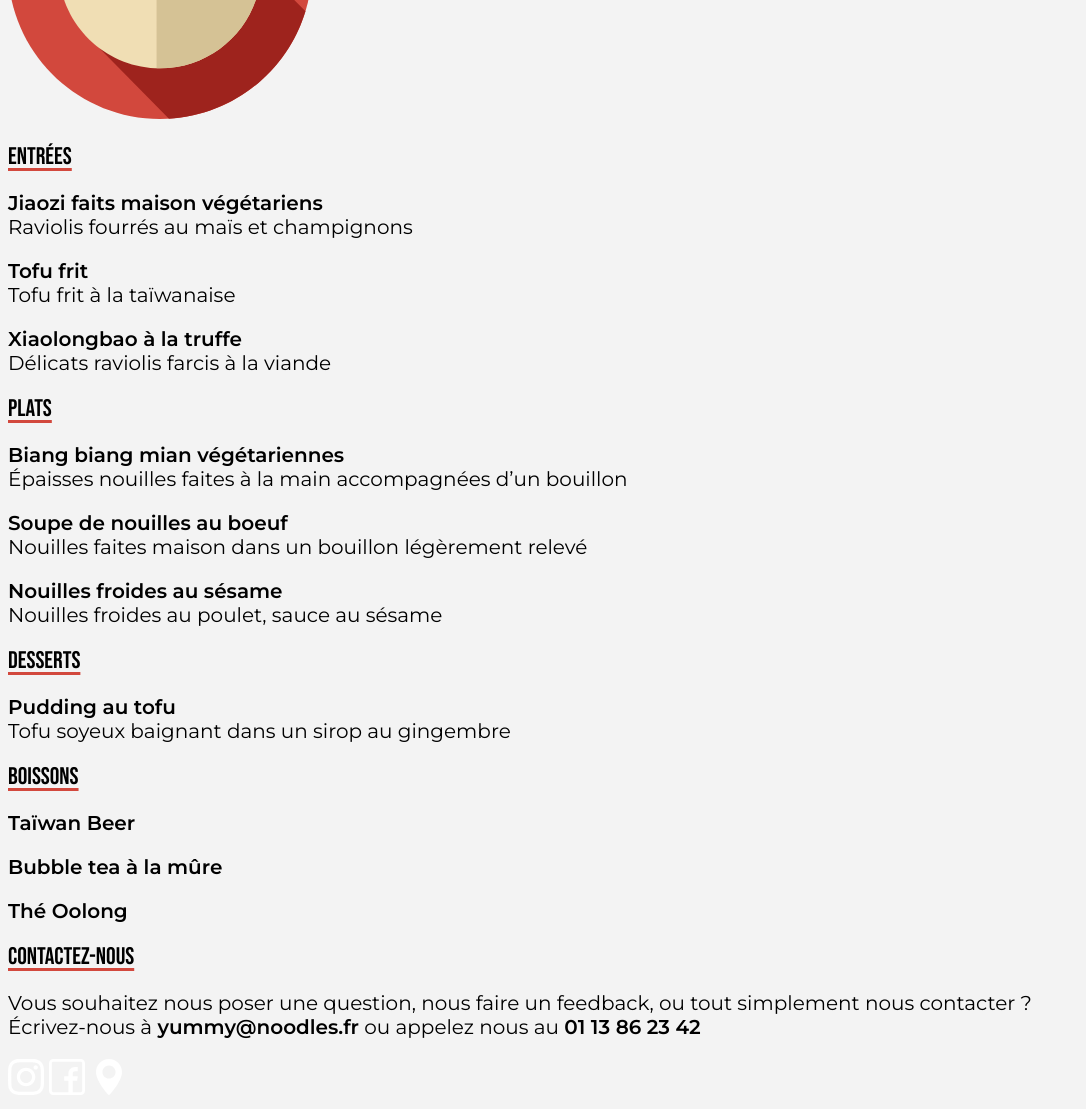
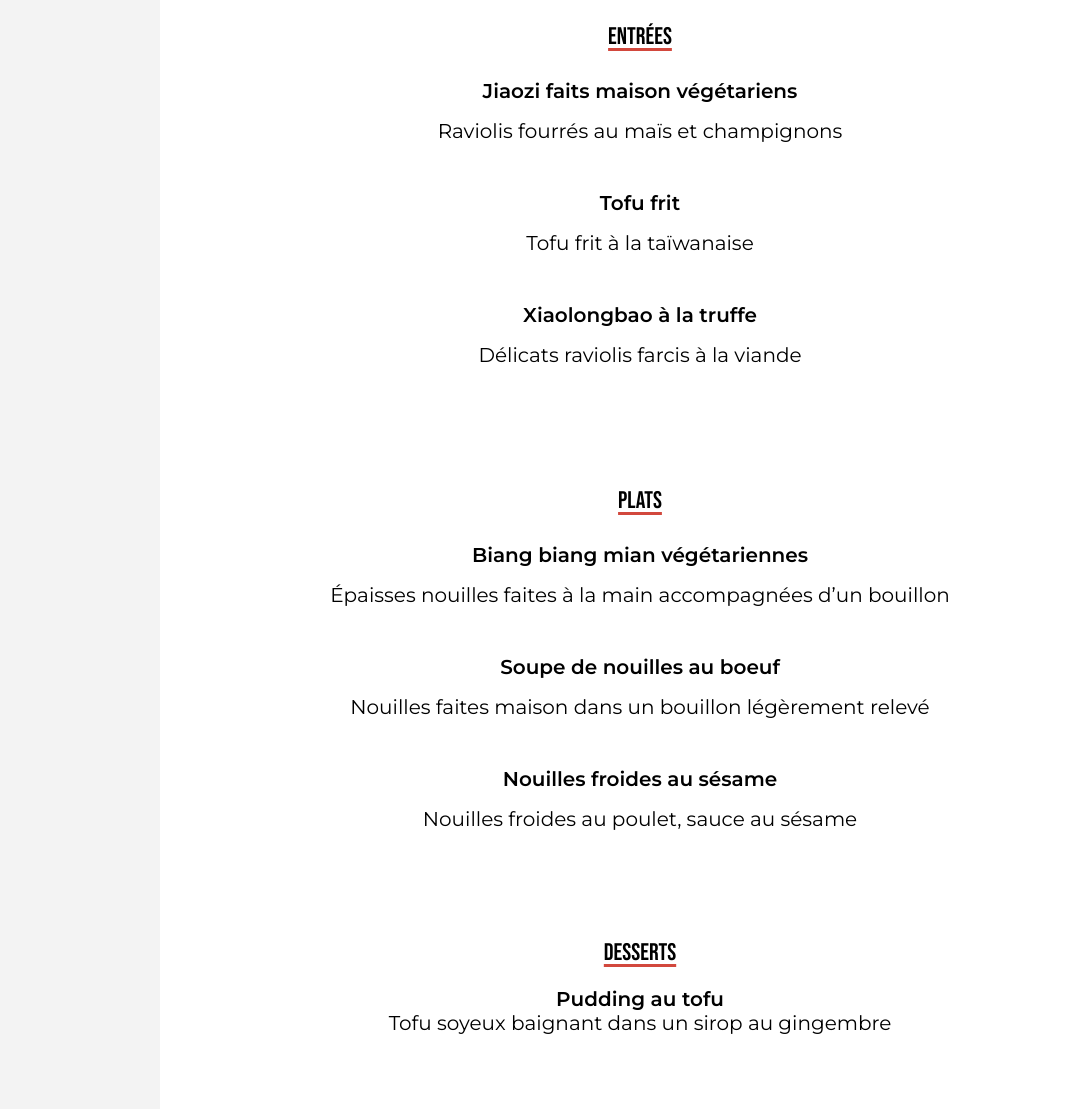
Before and after one commit to MieLean/yummy_nouille, a plain HTML site: page menu.html in a window 1280 px wide. Shown: the part 783-1892 px from the top of the page, without its empty margins (0-1086 px from the left). Drawn offline with Linux system fonts and the light colour scheme.

Commit message:
css pages terminé

```diff
--- a/menu.html
+++ b/menu.html
@@ -25,56 +25,56 @@
             <a href="contact.html" class="cta">Click & Collect</a>
         </div>
 
-        <section>
-            <h1>Menu</h1>
-            <p>Nos menus sont <strong>communs</strong> à tous nos restaurants</p>
+        <section class="menu">
+            <h1 class="menu__tittle">Menu</h1>
+            <p class="menu__subtitle">Nos menus sont <span class="color-highlight">communs</span> à tous nos restaurants</p>
 
-            <div>
-                <img src="assets/logo.svg" alt="Logo Yummy Nouilles">
-            </div>
+            <div class="menu__card">
 
-            <div>
-                <h2>Entrées</h2>
-                <p>
+                    <img src="assets/logo.svg" alt="Logo Yummy Nouilles" class="menu__icon">
+
+                <div class="menu__plat">
+                    <h2 class="menu__platTitle">Entrées</h2>
+                    <p class="menu__platInfo">
                         <strong>Jiaozi faits maison végétariens</strong>
                         <br>Raviolis fourrés au maïs et champignons
                     </p>
-                <p>
+                    <p class="menu__platInfo">
                         <strong>Tofu frit</strong>
                         <br>Tofu frit à la taïwanaise
                     </p>
-                <p>
+                    <p class="menu__platInfo">
                         <strong>Xiaolongbao à la truffe</strong>
                         <br>Délicats raviolis farcis à la viande
                     </p>
                 </div>
 
-            <div>
-                <h2>Plats</h2>
-                <p>
+                <div class="menu__plat">
+                    <h2 class="menu__platTitle">Plats</h2>
+                    <p class="menu__platInfo">
                         <strong>Biang biang mian végétariennes</strong>
                         <br>Épaisses nouilles faites à la main accompagnées d’un bouillon
                     </p>
-                <p>
+                    <p class="menu__platInfo">
                         <strong>Soupe de nouilles au boeuf</strong>
                         <br>Nouilles faites maison dans un bouillon légèrement relevé
                     </p>
-                <p>
+                    <pp class="menu__platInfo">
                         <strong>Nouilles froides au sésame</strong>
                         <br>Nouilles froides au poulet, sauce au sésame
                     </p>
                 </div>
 
-            <div>
-                <h2>Desserts</h2>
+                <div class="menu__plat">
+                    <h2 class="menu__platTitle">Desserts</h2>
                     <p>
                         <strong>Pudding au tofu</strong>
                         <br>Tofu soyeux baignant dans un sirop au gingembre
                     </p>
                 </div>
 
-            <div>
-                <h2>Boissons</h2>
+                <div class="menu__plat">
+                    <h2 class="menu__platTitle">Boissons</h2>
                     <p>
                         <strong>Taïwan Beer</strong>
                     </p>
@@ -85,19 +85,20 @@
                         <strong>Thé Oolong</strong>
                     </p>
                 </div>
+            </div>
 
-            <section>
-                <h2>Contactez-nous</h2>
-                <p>Vous souhaitez nous poser une question, nous faire un feedback, ou tout simplement nous contacter ?
+            <section class="contact">
+                <h2 class="contact__tittle">Contactez-nous</h2>
+                <p class="contact_info">Vous souhaitez nous poser une question, nous faire un feedback, ou tout simplement nous contacter ?
                     <br>Écrivez-nous à <strong>yummy@noodles.fr</strong> ou appelez nous au <strong>01 13 86 23 42</strong></p>
             </section>
         </section>
     </main>
 
-    <footer>
-        <a href="https://www.instagram.com/" target="_blank"><img src="assets/icons/instagram.svg" alt="Logo Instagram"></a>
-        <a href="https://www.facebook.com/" target="_blank"><img src="assets/icons/facebook.svg" alt="Logo Facebook"></a>
-        <a href="https://www.google.fr/maps/" target="_blank"><img src="assets/icons/maps.svg" alt="Logo Google Maps"></a>
+    <footer class="footer">
+        <a href="https://www.instagram.com/" target="_blank"><img src="assets/icons/instagram.svg" alt="Logo Instagram" class="footer__icon"></a>
+        <a href="https://www.facebook.com/" target="_blank"><img src="assets/icons/facebook.svg" alt="Logo Facebook" class="footer__icon"></a>
+        <a href="https://www.google.fr/maps/" target="_blank"><img src="assets/icons/maps.svg" alt="Logo Google Maps" class="footer__icon"></a>
     </footer>
 </body>
 
--- a/styles/main.css
+++ b/styles/main.css
@@ -2,6 +2,8 @@
 
 @import 'modules/appBar.css'; /*Permet de lier les fichiers dans "modules"*/
 @import 'pages/home.css';
+@import 'pages/menu.css';
+@import 'pages/contact.css';
 @import 'modules/cta.css';
 @import 'modules/banner.css';
 @import 'modules/footer.css';
--- /dev/null
+++ b/styles/pages/contact.css
@@ -0,0 +1,18 @@
+.adress{
+    display: flex;
+    flex-direction: column;
+    align-items: center;
+}
+.adress__tittle{
+    margin: 6rem 0 2.5rem 0.75rem;
+}
+.adress__container{
+    display: flex;
+    flex-direction: row;
+    justify-content: space-between;
+    margin-bottom: 6rem;
+}
+.adress__info{
+    padding: 0 1.5rem;
+    margin-top: 0;
+}
--- /dev/null
+++ b/styles/pages/menu.css
@@ -0,0 +1,34 @@
+.menu{
+    display: flex;
+    flex-direction: column;
+    margin: 0 9.5rem 0 9.5rem;
+}
+.menu__tittle{
+    margin: 2.25rem 0 0 0;
+}
+.menu__subtitle {
+    margin: 0 0 2.25rem 0;
+}
+.menu__icon {
+    width: 9rem;
+    height: 9rem;
+    margin-top: 4rem;
+    margin-bottom: 3rem;
+}
+.menu__card {
+    display: flex;
+    flex-direction: column;
+    align-items: center;
+    background-color: var(--white);
+    text-align: center;
+}
+.menu__plat{
+    margin-bottom: 3.75rem;
+}
+.menu__platTittle{
+    margin-bottom: 1.75rem;
+}
+.menu__platInfo{
+    margin-bottom: 2rem;
+    line-height: 2.5rem;
+}
```
Also changed, not shown: contact.html (+15 -12 lines). Lines whose indentation alone changed are shown as unchanged.
